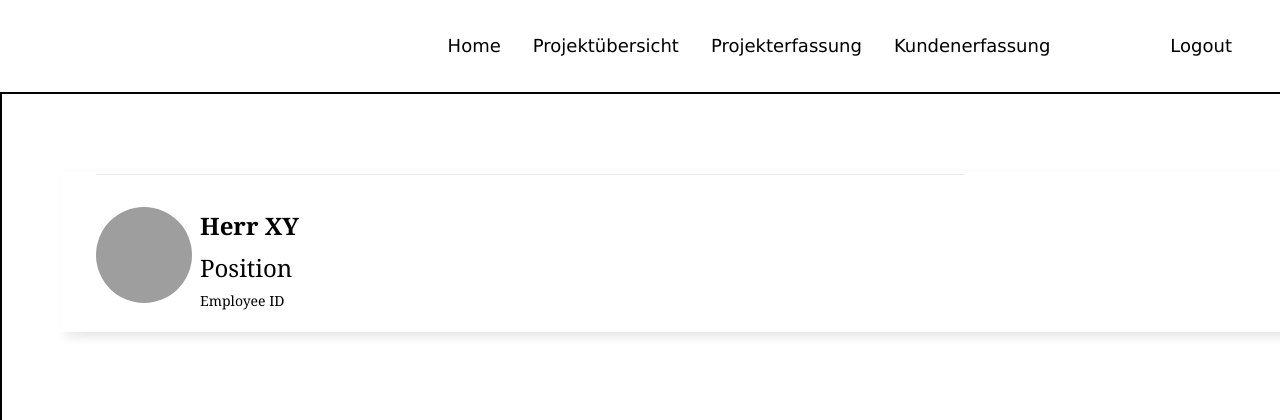
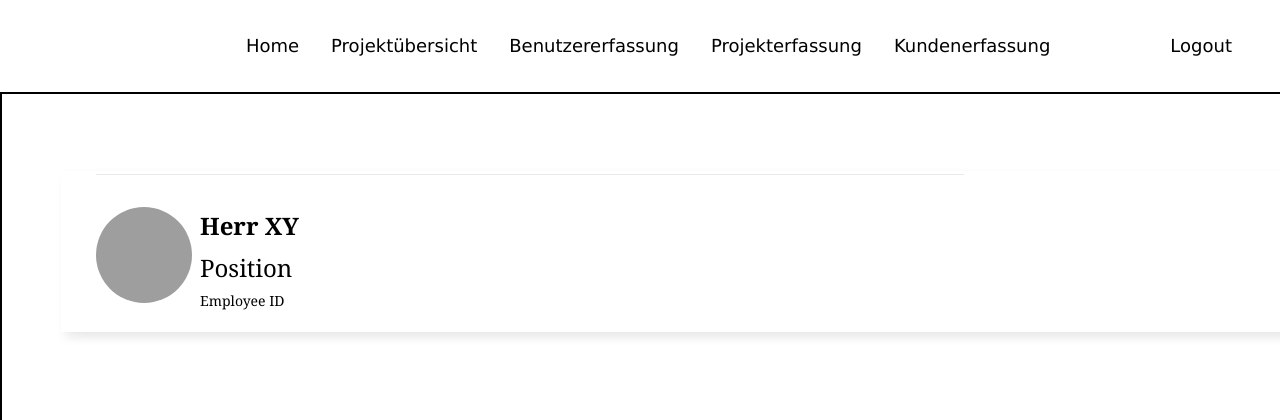
Before and after one commit to ChristopherGartner/BAE, a Python web app: template templates/mainPage.html in a window 1280 px wide; the page is wider, and only the part inside the window is pictured. Shown: the top 420 px of that part. Run offline with Jinja, Linux system fonts and the light colour scheme; the template is opened without the code that fills it, so the values that code supplies are empty; some libraries are stand-ins or nearby versions; grey boxes are pictures that could not be loaded.

Commit message:
added link to "createUser" to navbar

```diff
--- a/templates/navbar.html
+++ b/templates/navbar.html
@@ -16,6 +16,9 @@
               <span class="navigation-links6-text1">
                 <span style="cursor:pointer;" onclick="window.location.href='{{url_for('mainPage')}}'">Projektübersicht</span>
               </span>
+              <span class="navigation-links6-text1">
+                <span style="cursor:pointer;" onclick="window.location.href='{{url_for('createUser')}}'">Benutzererfassung</span>
+              </span>
               <span class="navigation-links6-text2">
                 <span style="cursor:pointer;" onclick="window.location.href='{{url_for('createProject')}}'">Projekterfassung</span>
               </span>
```
